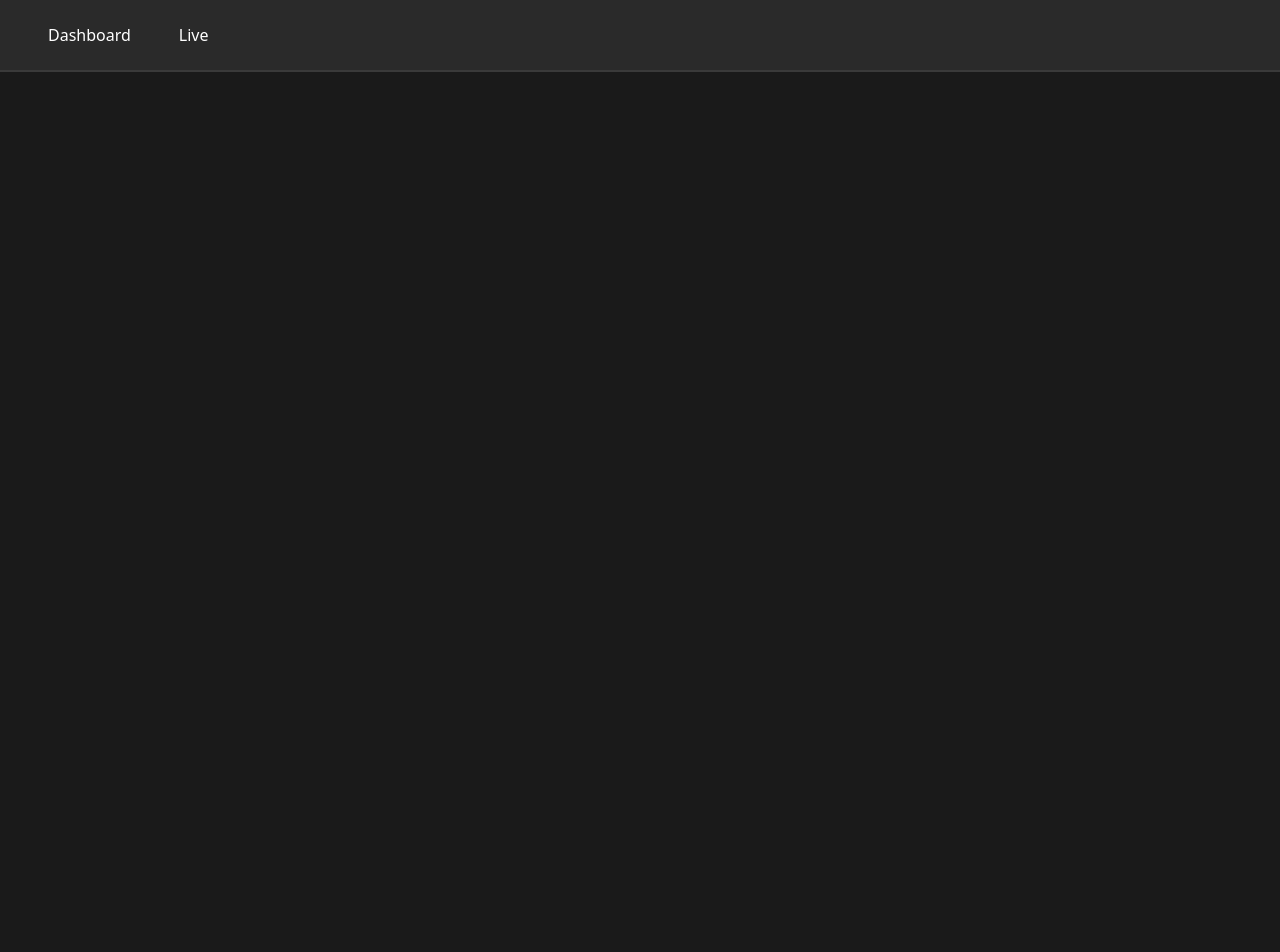
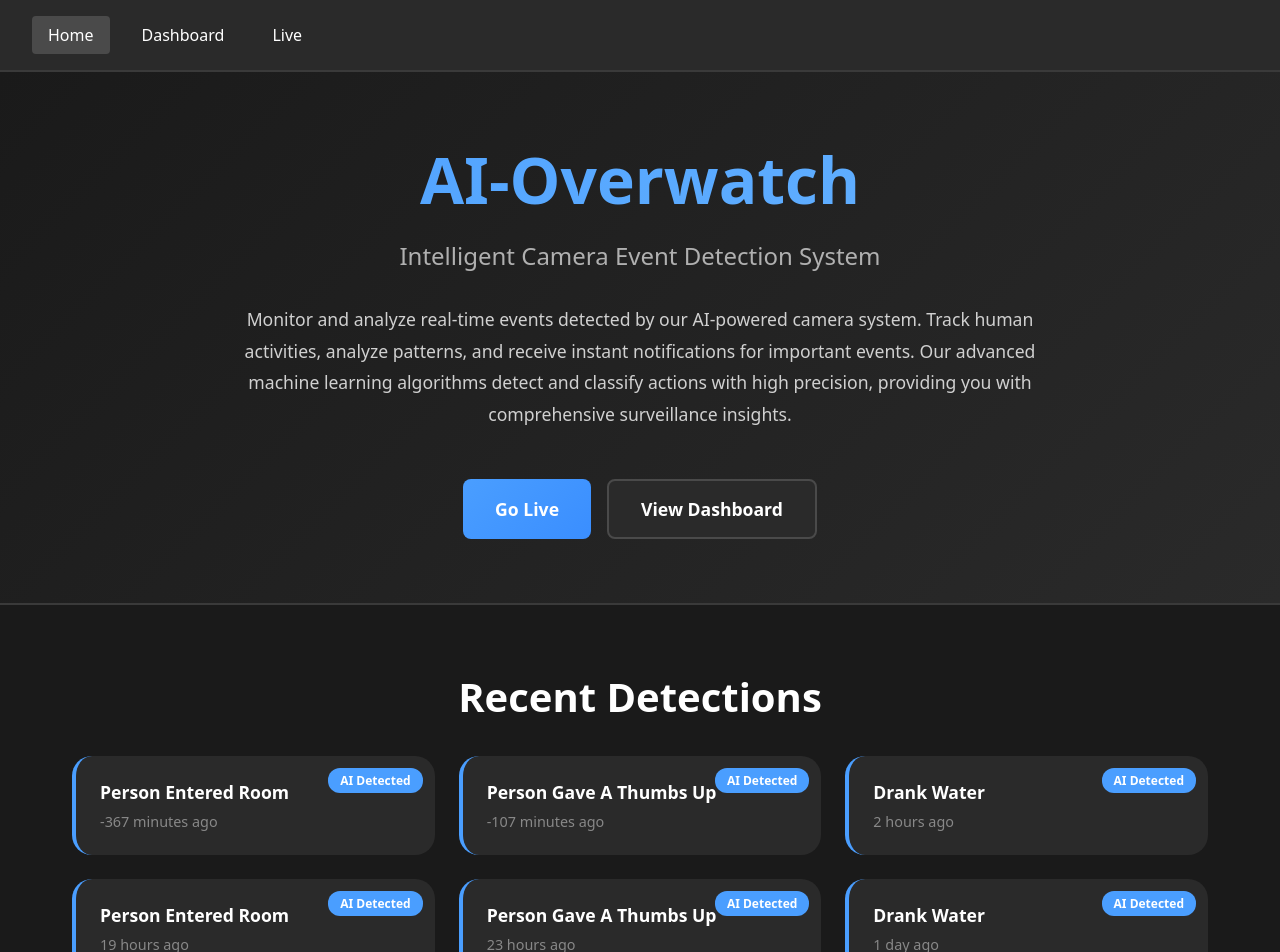
Before and after one commit to NTIG-Helsingborg/AI-Overwatch, a Vue app: page /home in a window 1280 px wide. Before the commit this address had no page. Shown: the top 952 px of the page. Before the commit the page ends 800 px from the top, so only its background shows below. Built offline with nearby package versions, Linux system fonts and the light colour scheme.

Commit message:
Homepage

```diff
--- a/src/App.vue
+++ b/src/App.vue
@@ -1,6 +1,7 @@
 <template>
   <div id="app">
     <nav class="main-nav">
+      <router-link to="/Home">Home</router-link>
       <router-link to="/">Dashboard</router-link>
       <router-link to="/live">Live</router-link>
     </nav>
--- /dev/null
+++ b/src/components/EventCard.vue
@@ -0,0 +1,99 @@
+<script setup>
+import { computed } from 'vue'
+
+const props = defineProps({
+  event: {
+    type: Object,
+    required: true
+  },
+  showBadge: {
+    type: Boolean,
+    default: true
+  }
+})
+
+const formatTimestamp = (timestamp) => {
+  const date = new Date(timestamp)
+  const now = new Date()
+  const diffInMinutes = Math.floor((now - date) / 60000)
+
+  if (diffInMinutes < 60) {
+    return `${diffInMinutes} minutes ago`
+  } else if (diffInMinutes < 1440) {
+    const hours = Math.floor(diffInMinutes / 60)
+    return `${hours} hour${hours > 1 ? 's' : ''} ago`
+  } else {
+    const days = Math.floor(diffInMinutes / 1440)
+    return `${days} day${days > 1 ? 's' : ''} ago`
+  }
+}
+
+
+
+const formattedTime = computed(() => formatTimestamp(props.event.timestamp))
+const eventIcon = computed(() => getEventIcon(props.event.name))
+</script>
+
+<template>
+  <div class="event-card">
+    <div class="event-details">
+      <h3 class="event-name">{{ event.name }}</h3>
+      <p class="event-time">{{ formattedTime }}</p>
+    </div>
+    <div v-if="showBadge" class="event-badge">AI Detected</div>
+  </div>
+</template>
+
+<style scoped>
+.event-card {
+  background-color: #2a2a2a;
+  border-radius: 20px;
+  padding: 1.5rem;
+  border-left: 4px solid #4a9eff;
+  display: flex;
+  align-items: center;
+  gap: 1rem;
+  transition: all 0.3s ease;
+  position: relative;
+}
+
+.event-card:hover {
+  background-color: #333333;
+  transform: translateY(-4px);
+  box-shadow: 0 6px 20px rgba(0, 0, 0, 0.3);
+}
+
+.event-icon {
+  font-size: 2.5rem;
+  flex-shrink: 0;
+}
+
+.event-details {
+  flex: 1;
+}
+
+.event-name {
+  font-size: 1.1rem;
+  margin: 0 0 0.5rem 0;
+  color: #ffffff;
+  text-transform: capitalize;
+}
+
+.event-time {
+  font-size: 0.9rem;
+  color: #888888;
+  margin: 0;
+}
+
+.event-badge {
+  position: absolute;
+  top: 0.75rem;
+  right: 0.75rem;
+  background-color: #4a9eff;
+  color: #ffffff;
+  padding: 0.25rem 0.75rem;
+  border-radius: 12px;
+  font-size: 0.75rem;
+  font-weight: 600;
+}
+</style>
--- a/src/router/index.js
+++ b/src/router/index.js
@@ -1,8 +1,14 @@
 import { createRouter, createWebHistory } from 'vue-router'
+import Home from '../views/Home.vue'
 import Dashboard from '../views/Dashboard.vue'
 import Live from '../views/Live.vue'
 
 const routes = [
+  {
+    path: '/home',
+    name: 'Home',
+    component: Home
+  },
   {
     path: '/',
     name: 'Dashboard',
--- /dev/null
+++ b/src/views/Home.vue
@@ -0,0 +1,215 @@
+<script setup>
+import { ref, onMounted, computed } from 'vue'
+import EventCard from '../components/EventCard.vue'
+import mockEvents from '../data/mockEvents.json'
+
+const events = ref([])
+
+onMounted(() => {
+  events.value = mockEvents
+})
+
+const recentEvents = computed(() => {
+  return [...events.value]
+    .sort((a, b) => new Date(b.timestamp) - new Date(a.timestamp))
+    .slice(0, 6)
+})
+</script>
+
+<template>
+  <div class="home-container">
+    <div class="hero-section">
+      <div class="hero-content">
+        <h1 class="hero-title">AI-Overwatch</h1>
+        <p class="hero-subtitle">Intelligent Camera Event Detection System</p>
+        <p class="hero-description">
+          Monitor and analyze real-time events detected by our AI-powered camera system.
+          Track human activities, analyze patterns, and receive instant notifications for
+          important events. Our advanced machine learning algorithms detect and classify
+          actions with high precision, providing you with comprehensive surveillance insights.
+        </p>
+        <div class="hero-buttons">
+          <router-link to="/live" class="btn btn-primary">
+            Go Live
+          </router-link>
+          <router-link to="/" class="btn btn-secondary">
+            View Dashboard
+          </router-link>
+        </div>
+      </div>
+    </div>
+
+    <div class="recent-events-section">
+      <h2 class="section-title">Recent Detections</h2>
+      <div class="events-grid">
+        <EventCard
+          v-for="(event, index) in recentEvents"
+          :key="index"
+          :event="event"
+        />
+      </div>
+    </div>
+
+
+  </div>
+</template>
+
+<style scoped>
+.home-container {
+  min-height: 100vh;
+  background-color: #1a1a1a;
+  color: #ffffff;
+}
+
+.hero-section {
+  padding: 4rem 2rem;
+  background: linear-gradient(135deg, #1a1a1a 0%, #2a2a2a 100%);
+  border-bottom: 2px solid #3a3a3a;
+}
+
+.hero-content {
+  max-width: 1200px;
+  margin: 0 auto;
+  text-align: center;
+}
+
+.hero-title {
+  font-size: 4rem;
+  font-weight: 700;
+  margin: 0 0 1rem 0;
+  background: linear-gradient(135deg, #4a9eff 0%, #68b4ff 100%);
+  -webkit-background-clip: text;
+  -webkit-text-fill-color: transparent;
+  background-clip: text;
+}
+
+.hero-subtitle {
+  font-size: 1.5rem;
+  color: #b0b0b0;
+  margin: 0 0 2rem 0;
+  font-weight: 500;
+}
+
+.hero-description {
+  font-size: 1.1rem;
+  line-height: 1.8;
+  color: #d0d0d0;
+  max-width: 800px;
+  margin: 0 auto 3rem auto;
+}
+
+.hero-buttons {
+  display: flex;
+  gap: 1rem;
+  justify-content: center;
+  flex-wrap: wrap;
+}
+
+.btn {
+  display: inline-flex;
+  align-items: center;
+  gap: 0.5rem;
+  padding: 1rem 2rem;
+  border-radius: 8px;
+  text-decoration: none;
+  font-size: 1.1rem;
+  font-weight: 600;
+  transition: all 0.3s ease;
+  border: none;
+  cursor: pointer;
+}
+
+.btn-icon {
+  font-size: 1.2rem;
+}
+
+.btn-primary {
+  background: linear-gradient(135deg, #4a9eff 0%, #3a8eff 100%);
+  color: #ffffff;
+}
+
+.btn-primary:hover {
+  background: linear-gradient(135deg, #5aaaff 0%, #4a9eff 100%);
+  transform: translateY(-2px);
+  box-shadow: 0 4px 12px rgba(74, 158, 255, 0.4);
+}
+
+.btn-secondary {
+  background-color: #2a2a2a;
+  color: #ffffff;
+  border: 2px solid #4a4a4a;
+}
+
+.btn-secondary:hover {
+  background-color: #3a3a3a;
+  border-color: #5a5a5a;
+  transform: translateY(-2px);
+}
+
+.recent-events-section {
+  padding: 4rem 2rem;
+  max-width: 1200px;
+  margin: 0 auto;
+}
+
+.section-title {
+  font-size: 2.5rem;
+  margin: 0 0 2rem 0;
+  text-align: center;
+  color: #ffffff;
+}
+
+.events-grid {
+  display: grid;
+  grid-template-columns: repeat(auto-fit, minmax(320px, 1fr));
+  gap: 1.5rem;
+}
+
+.features-section {
+  padding: 4rem 2rem;
+  max-width: 1200px;
+  margin: 0 auto;
+  background-color: #1e1e1e;
+  border-radius: 16px;
+  margin-bottom: 4rem;
+}
+
+.features-grid {
+  display: grid;
+  grid-template-columns: repeat(auto-fit, minmax(280px, 1fr));
+  gap: 2rem;
+}
+
+.feature-card {
+  background-color: #2a2a2a;
+  border-radius: 12px;
+  padding: 2rem;
+  text-align: center;
+  transition: all 0.3s ease;
+  border: 2px solid transparent;
+}
+
+.feature-card:hover {
+  border-color: #4a9eff;
+  transform: translateY(-4px);
+  box-shadow: 0 6px 20px rgba(74, 158, 255, 0.2);
+}
+
+.feature-icon {
+  font-size: 3rem;
+  margin-bottom: 1rem;
+}
+
+.feature-title {
+  font-size: 1.3rem;
+  margin: 0 0 1rem 0;
+  color: #ffffff;
+}
+
+.feature-description {
+  font-size: 1rem;
+  line-height: 1.6;
+  color: #b0b0b0;
+  margin: 0;
+}
+</style>
```
